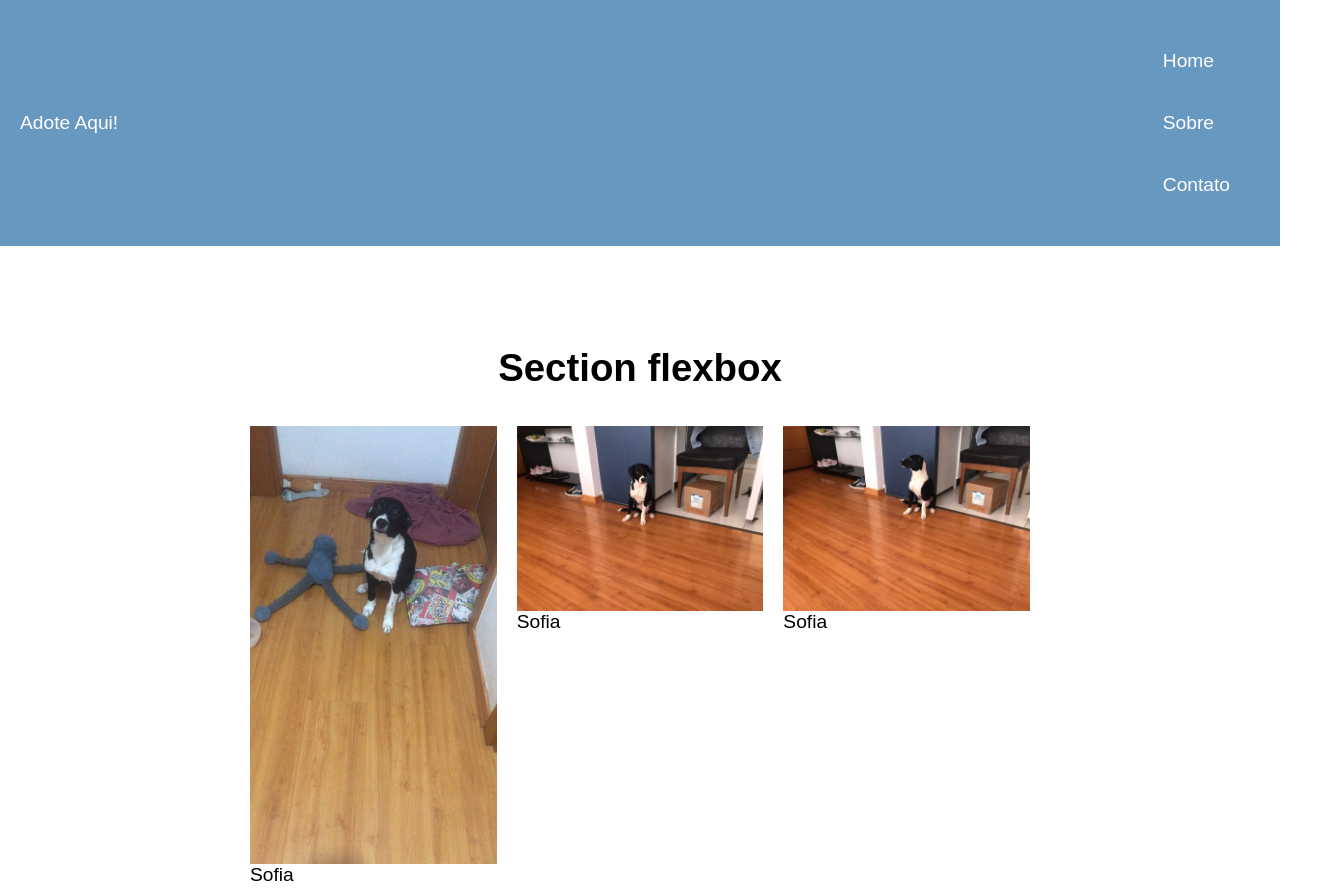
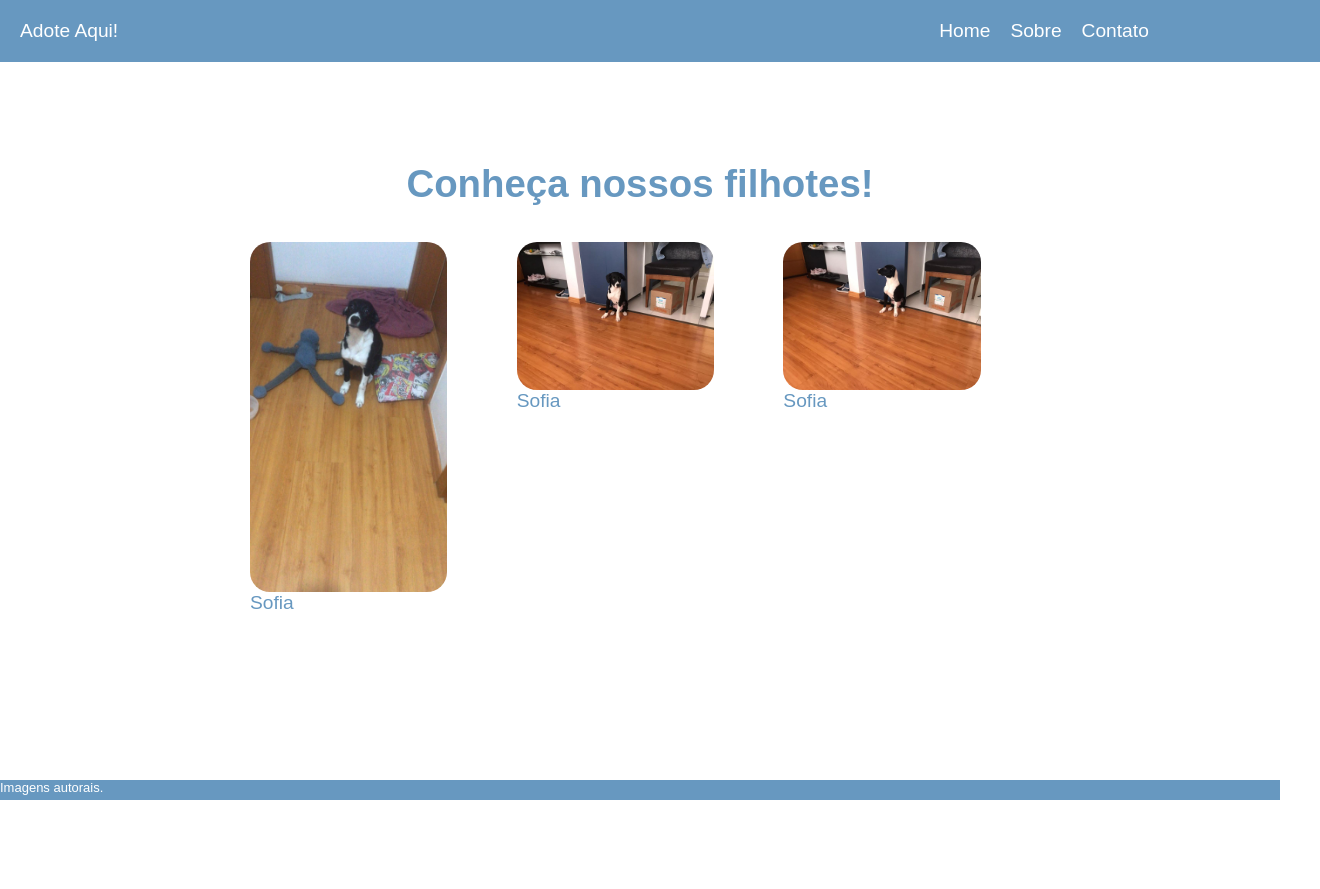
Before and after one commit to rosana-ctrl/resilia, a plain HTML site: page adote_aqui/pet.html in a window 1280 px wide. Shown: the top 889 px of the page, 1320 px wide, since content can reach past the window. After the commit the page ends 800 px from the top, so only its background shows below. Drawn offline with Linux system fonts and the light colour scheme.

Commit message:
atualizacao do csse do html

```diff
--- a/adote_aqui/pet.css
+++ b/adote_aqui/pet.css
@@ -12,13 +12,19 @@ a{
 h1{
     text-align: center;
     margin-top: 100px;
+    color: #6798c0;
 }
 img{
-    max-width: 100%;
+    max-width: 80%;
     display: block;
+    border-radius: 20px;
+}
+p{
+    text-align:justify;
+    color: #6798c0;
 }
 header{
-
+    width: 100%;
     display: flex;
     justify-content: space-between;
     padding: 20px;
@@ -27,15 +33,29 @@ header{
     flex-wrap: wrap;
 
 }
+
 .menu {
     display:flex;
+    flex-direction: row;
+    width: 40%;
+    justify-content: space-around;
 }
-.menu li{
+/* .menu li{
     margin: 20px;
+    flex-direction: row;
+} */
+.menu ul{
+    display: flex;
+    flex-direction: row;
+
 }
 .menu li a{
-    display: block;
+
     padding: 10px;
+}
+.menu :hover{
+    font-size: 40px;
+    color: red;
 }
 .flex{
     display: flex;
@@ -46,8 +66,11 @@ header{
 .flex > div{
     flex: 1 1 200px;
     margin: 10px;
+    border-radius: 10px;
+
 }
-.grid{
+
+/* .grid{
     display: grid;
     grid-template-columns: 1fr 1fr 1fr 1fr 1fr;
     max-width: 800px;
@@ -60,23 +83,28 @@ header{
     grid-gap: 10px;
     align-items: center;
 
+} */
+
+footer{
+    bottom: 0;
+    position: fixed;
+    width: 100%;
+    height: 20px;
+    text-align: left;
+    background-color: #6798c0;
+    color:white;
+    font-size: small;
+
 }
-/* @media (max-widht: 700px) {
+@media (max-width: 700px) {
 
-    h1{
+    .adote{
         display: none;
     }
-    a{
-        flex-direction: row;
+    .itens{
+        display: flex;
+        flex-direction:column;
+        padding-left: 30px;
 
     }
 }
-
-.adote:hover{
-
-    color: red;
-}
-
-.home:hover{
-    font-size: 40px;
-} */
--- a/adote_aqui/pet.html
+++ b/adote_aqui/pet.html
@@ -7,13 +7,14 @@
 		<title>AdoteAqui</title>
 		<link rel="stylesheet" href="pet.css">
 
+
     </head>
 
     <body>
         <header class="header">
-            <a href=""> Adote Aqui!</a>
+            <a class="adote" href=""> Adote Aqui!</a>
             <nav class="menu">
-                <ul>
+                <ul class="itens">
                     <li><a href="">Home</a></li>
                     <li><a href="">Sobre</a></li>
                     <li><a href="">Contato</a></li>
@@ -21,7 +22,7 @@
 
             </nav>
         </header>
-        <h1>Section flexbox</h1>
+        <h1>Conheça nossos filhotes!</h1>
         <section class="flex">
             <div>
                 <img src="sofia.jpeg">
@@ -35,12 +36,12 @@
                 <img src="sofia3.jpeg">
                 <p>Sofia</p>
             </div>
-            <div>
+            <!-- <div>
                 <img src="sofia4.jpeg">
                 <p>Sofia</p>
-            </div>
+            </div> -->
         </section>
-        <h1>Grid</h1>
+        <!-- <h1>Grid</h1>
         <section class="grid">
             <div>
                 <img src="sofia.jpeg">
@@ -58,7 +59,10 @@
                 <img src="sofia4.jpeg">
                 <p>Sofia</p>
             </div>
-        </section>
+        </section> -->
 
+        <footer>
+            Imagens autorais.
+        </footer>
     </body>
 </html>
```
